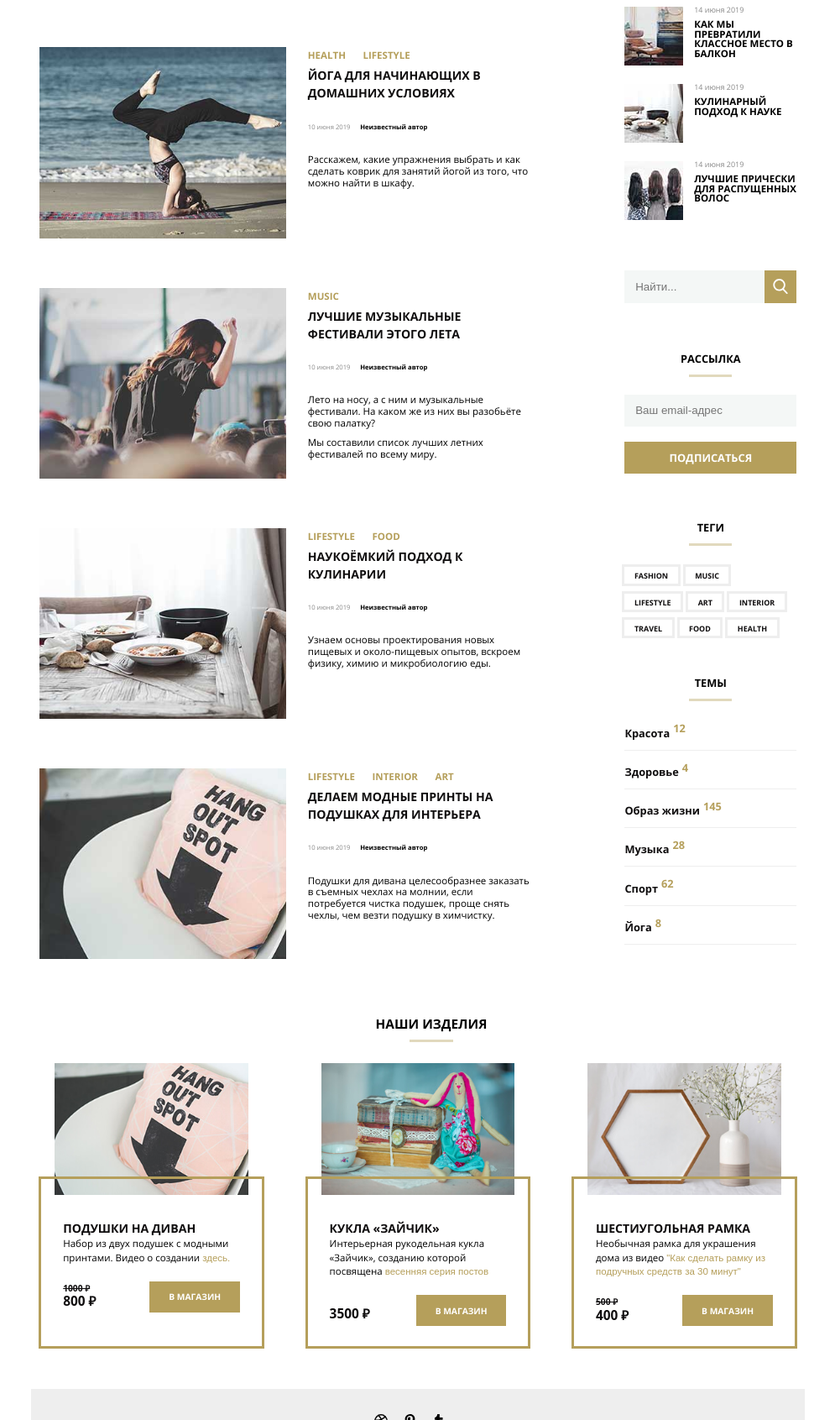
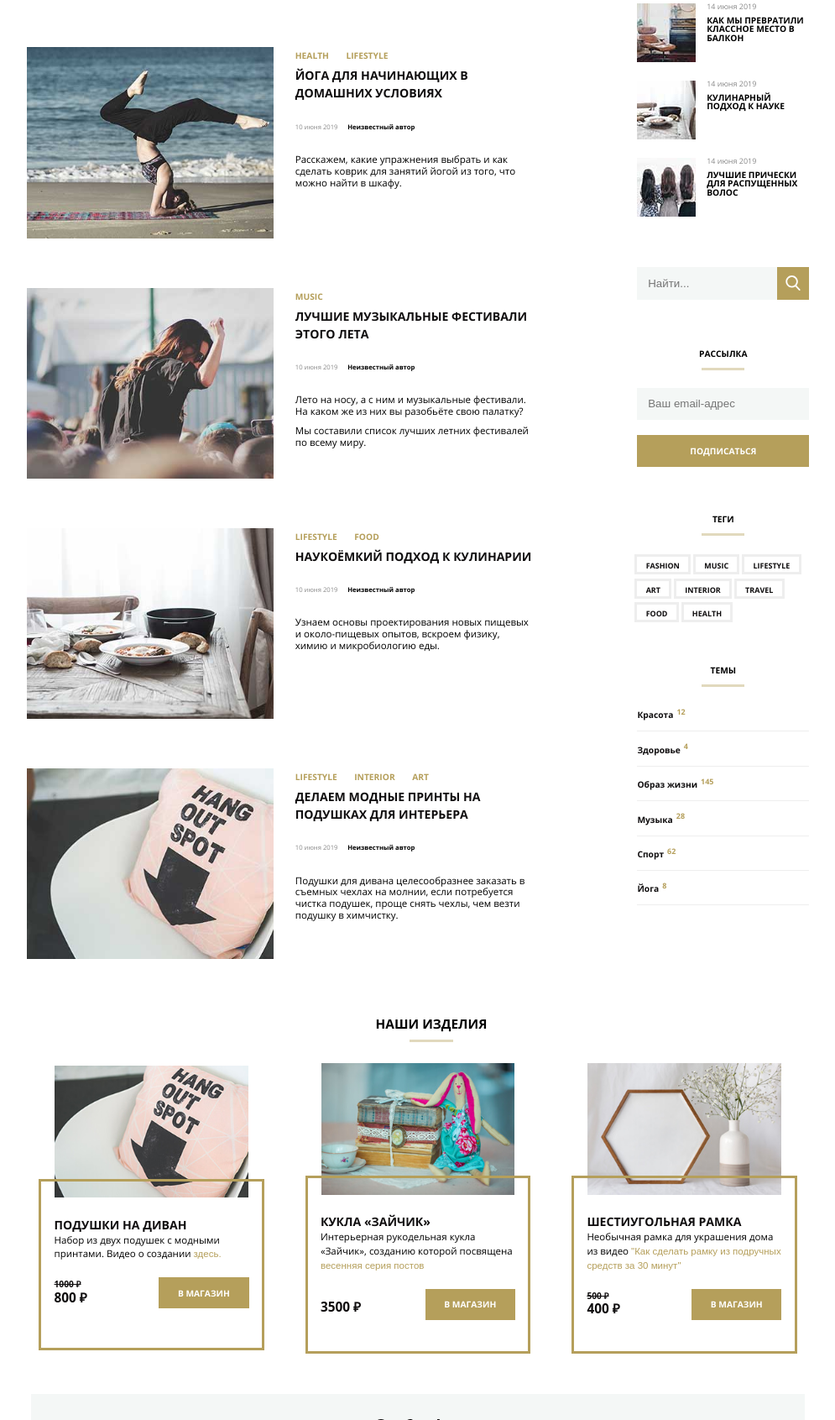
Before and after one commit to AlexRemar/my-diplome, a plain HTML site: page index.html in a window 1280 px wide. Shown: the part 1109-2800 px from the top of the page at 84% size, without its empty margins (142-1137 px from the left). Drawn offline with Linux system fonts and the light colour scheme; files whose address does not match are found by name.

Commit message:
Add files via upload

```diff
--- a/CSS/style.css
+++ b/CSS/style.css
@@ -23,21 +23,8 @@ ul {
 
 @media (min-width: 1200px) {
 
-  .all {
-  width: 72vw;
-  display: flex;
-  flex-direction: column;
-  justify-content: center;
-  margin: auto;
-}
 
 /*=Header=*/
-.wrapper {
-  display: flex;
-  margin: auto;
-  min-width: 1200px;
-}
-
 .page-header {
   background-image: url("../Images/banner-bg.jpg");
   background-repeat: no-repeat;
@@ -48,24 +35,27 @@ ul {
   height: 450px;
   z-index: 0;
   text-align: center;
-  margin: auto;
+  display: flex;
+  flex-direction: column;
+  align-items: center;
 }
 
 .header-logo {
-  display: flex;
   height: 41px;
-  margin-left: 248px;
   -moz-appearance: none;
   -webkit-appearance: none;
   appearance: none;
   background-image: url(../SVG/noemi-logo.svg);
   background-repeat: no-repeat;
   padding-left: 178px;
+  margin-right: auto;
+  margin-right: 523px;
 }
 
 .menu-container {
   display: flex;
-  justify-content: space-between;
+  width: 1200px;
+  justify-content: center;
 }
 
 .page-header::after{
@@ -83,7 +73,7 @@ ul {
 .header-menu {
   display: flex;
   padding-top: 10.5px;
-  margin-right: 245px;
+  margin-left: auto;
   flex-wrap: wrap;
 
 }
@@ -100,6 +90,10 @@ ul {
   text-decoration: none;
 }
 
+.menu-item:hover {
+  text-decoration: underline;
+}
+
 .title {
   color: #ffffff;
   font-family: OpenSans-B, sans-serif;
@@ -108,6 +102,10 @@ ul {
   text-decoration: none;
   line-height: 1.7em;
   margin-top: 105px
+}
+
+.title-wrapper-basic {
+  width: 680px;
 }
 
 /*=TRENDS=*/
@@ -163,7 +161,6 @@ ul {
 	display: flex;
 	min-width: 100%;
   justify-content: space-between;
-
 }
 
 
@@ -207,29 +204,39 @@ ul {
     background-image: url("../Images/trend4.jpg");
 }
 
-
 .trend-item {
 	display: flex;
+  flex-wrap: wrap;
+}
+
+.blog-bottom:hover {
+  text-decoration: underline;
 }
 
 
-
-
 /*=BLOG=*/
+  .all {
+  max-width: 1200px;
+  display: flex;
+  flex-direction: column;
+  margin: auto;
+}
 
 .content-wrapper {
   display: flex;
   justify-content: center;
-  margin: 63px auto;
+  margin-top: 63px;
+  margin-bottom: 63px;
 }
 
 .main-page {
-  width: 54.5vw;
+  width: 47vw;
+  max-width: 782px;
+  margin-right: 126px;
 }
 
 .blog-component {
   display: flex;
-  margin-right: 6.5vw;
 }
 
 .blog-component:not(:last-child) {
@@ -238,7 +245,8 @@ ul {
 
 .all-text {
   margin-left: 2vw;
-  width: 21vw;
+  width: 22vw;
+  max-width: 365px;
 }
 
 .blog-name {
@@ -254,13 +262,17 @@ ul {
 .blog-item {
   text-transform: uppercase;
   color: #b59f5b;
-  font-size: 0.9vw;
+  font-size: 0.8vw;
   font-family: OpenSans-B, sans-serif;
   text-decoration: none;
 }
 
 .blog-title {
   margin-bottom: 1.4vw;
+}
+
+.blog-link:hover {
+  color: #b59f5b;
 }
 
 .blog-link {
@@ -307,6 +319,11 @@ ul {
   line-height: 1.2em;
 }
 
+.blog-img {
+  width: 23vw;
+  background-color: white;
+}
+
 
 /*=ASIDE=*/
 .mini-post {
@@ -324,6 +341,7 @@ ul {
 
 .right-menu {
   width: 16vw;
+  max-width: 292px;
   margin-top: -5px;
 }
 
@@ -334,7 +352,7 @@ ul {
 .post-item {
   text-transform: uppercase;
   color: #000000;
-  font-size: 1vw;
+  font-size: 0.8vw;
   font-family: OpenSans-B, sans-serif;
   text-decoration: none;
   text-align: center;
@@ -354,11 +372,14 @@ ul {
 
 .post-img {
   display: flex;
+  background-color: white;
+  width: 70px;
+  height: 70px;
 }
 
 .post-text {
   color: #000000;
-  font-size: 0.9vw;
+  font-size: 0.8vw;
   font-family: OpenSans-B, sans-serif;
   text-decoration: none;
   line-height: 1em;
@@ -422,7 +443,7 @@ ul {
 .right-title {
   text-transform: uppercase;
   color: #000000;
-  font-size: 1vw;
+  font-size: 0.8vw;
   font-family: OpenSans-B, sans-serif;
   text-decoration: none;
   text-align: center;
@@ -462,7 +483,7 @@ ul {
   cursor: pointer;
   text-transform: uppercase;
   color: #ffffff;
-  font-size: 1vw;
+  font-size: 0.8vw;
   font-family: OpenSans-B, sans-serif;
   text-decoration: none;
   text-align: center;
@@ -489,27 +510,28 @@ ul {
   font-size: 0.7vw;
   font-family: OpenSans-B, sans-serif;
   text-decoration: none;
-  text-align: center;
+  font-weight: 700;
 }
 
 .teg-botton {
-  height: 1.5vw;
+  padding: 0px 0.8vw;
   outline: 3px solid #eeeeee;
+  margin-bottom: 0.8vw;
+  text-align: center;
   margin-right: 0.7vw;
-  margin-bottom: 12px;
-  padding: 0px 0.9vw;
-  text-align: center;
 }
 
 .tegs {
   margin-top: 25px;
+  max-width: 16vw;
   display: flex;
   flex-wrap: wrap;
-  height: 6.4vw;
+  max-height: 6.3vw;
+  text-align: center;
 }
 
-.teg-botton:hover {
-  background-color: #f4f3f1;
+.teg-item:hover {
+  color: #0f0d0e;
 }
 
 /*=Themes=*/
@@ -519,7 +541,7 @@ ul {
 
 .themes-item {
   color: #0f0d0e;
-  font-size: 1vw;
+  font-size: 0.8vw;
   font-family: OpenSans-B, sans-serif;
   text-decoration: none;
 }
@@ -536,7 +558,7 @@ ul {
 
 .badge {
   color: #b59f5b;
-  font-size: 1vw;
+  font-size: 0.7vw;
   font-family: OpenSans-B, sans-serif;
   text-decoration: none;
   margin-left: 4px;
@@ -551,7 +573,16 @@ ul {
   margin-top: 23px;
 }
 
+.themes-item:hover {
+  color: #b59f5b;
+}
+
 /*=PRODUCTS=*/
+.product-img {
+  width: 18vw;
+  height: 12.5vw;
+  background-color: white;
+}
 
 .post-item-product {
   text-transform: uppercase;
@@ -579,29 +610,32 @@ ul {
   display: flex;
   flex-direction: column;
   align-items: center;
+  max-width: 1200px;
 }
 
 .product-component {
   width: 20.8vw;
+  max-width: 345px;
   margin: auto 2vw;
   display: flex;
   flex-direction: column;
   align-items: center;
-  flex-grow: 1;
+
 }
 
 .product-wrapper {
   display: flex;
-  justify-content: center;
-  width: 72vw;
 }
 
 .shop-text {
+  display: flex;
+  flex-direction: column;
   border: 3px solid #b59f5b;
-  padding: 48px 26px 150px;
+  padding: 3.2vw 1.2vw 2.9vw 1.2vw;
   margin-top: -2vw;
   width: 21vw;
-  height: 16vw;
+  min-height: 16vw;
+  max-width: 345px;
   flex-grow: 1;
 }
 
@@ -664,6 +698,9 @@ ul {
   text-decoration: none;
 }
 
+.product-link:hover {
+  text-decoration: underline;
+}
 
 .cost-bottom-max {
 	font-size: 1.2vw;
@@ -701,11 +738,12 @@ ul {
 
 .social-wrapper {
   width: 72vw;
+  max-width: 1200px;
 }
 
 .social-address {
   padding: 30px;
-  background-color: #eeeeee;
+  background-color: #f4f7f6;
 }
 
 .dribble {
@@ -780,7 +818,6 @@ ul {
   background-repeat: no-repeat;
   background-position: center center;
   cursor: pointer;
-
 }
 
 .cross-wrapper {
```
